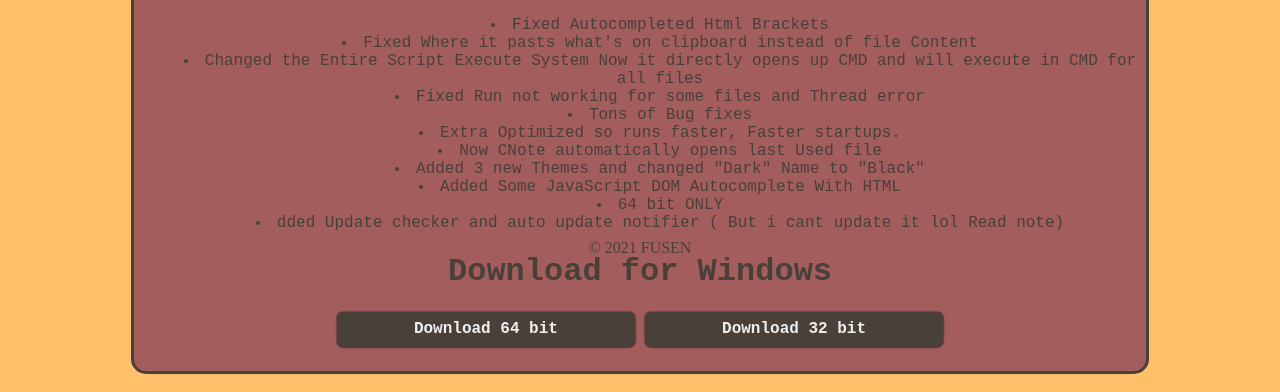
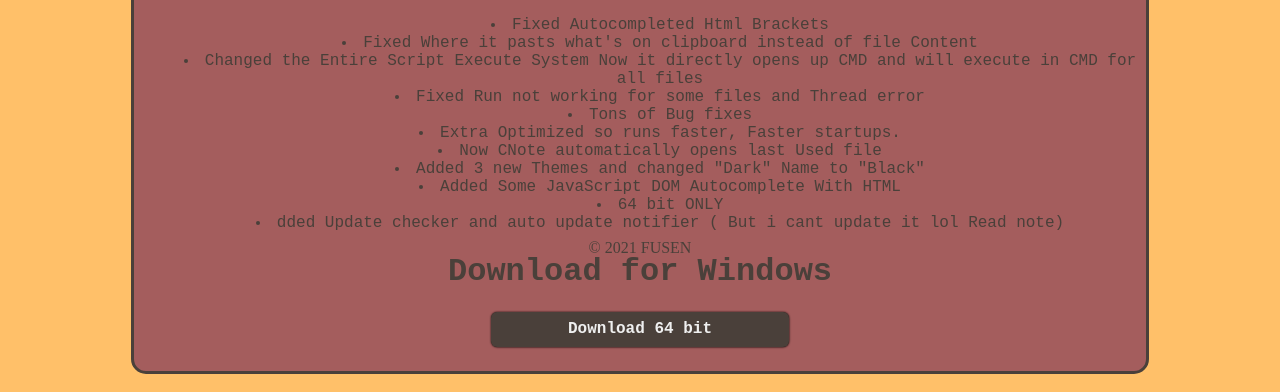
Before and after one commit to Fus3n/cnote, a plain HTML site: page index.html in a window 1280 px wide. Shown: the part 527-919 px from the top of the page. Drawn offline with Linux system fonts and the light colour scheme; a web font is replaced by a local one.

Commit message:
Update index.html

```diff
--- a/index.html
+++ b/index.html
@@ -52,8 +52,8 @@
              <li>dded Update checker and auto update notifier ( But i cant update it lol  Read note)</li>
           </ul>
         <h1>Download for Windows</h1>
-        <a href="https://github.com/Fus3n/cnote/releases/download/1.0.5/CNote-1.0.5-64bit.exe"><button class="down_btn" >Download 64 bit</button></a>
-        <a href="https://github.com/Fus3n/cnote/releases/download/1.0.5/CNote-1.0.5-32bit.exe"> <button class="down_btn">Download 32 bit</button></a>
+        <a href="https://github.com/Fus3n/cnote/releases/download//1.0.6/CNote-1.0.6-64bit.exe"><button class="down_btn" >Download 64 bit</button></a>
+        <!-- <a href="https://github.com/Fus3n/cnote/releases/download/1.0.5/CNote-1.0.5-32bit.exe"> <button class="down_btn">Download 32 bit</button></a> -->
 
 
 
```
